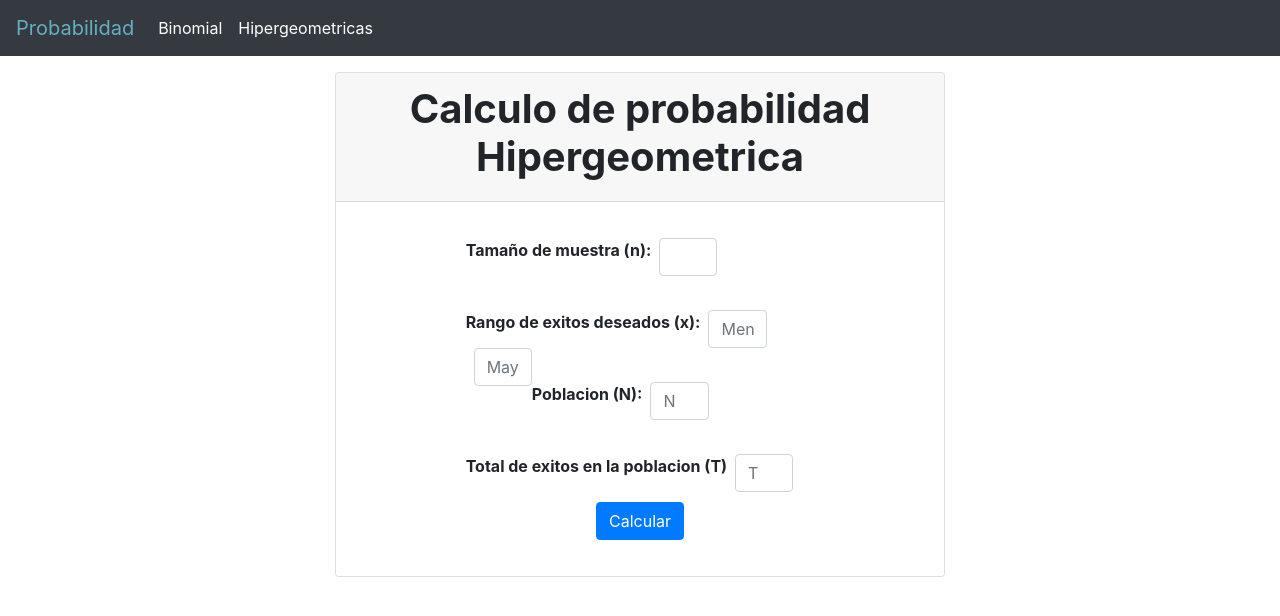
After one commit to ShadowNox96/problemasestadisticos, a Flask app: page /hiper in a window 1280 px wide. The commit adds this page. Shown: the top 616 px of the page. Run offline with Flask 2, Linux system fonts and the light colour scheme; some libraries are stand-ins or nearby versions.

Commit message:
Hipergeometricas Agregadas

```diff
--- a/app.py
+++ b/app.py
@@ -3,6 +3,7 @@
 from flask import Flask, render_template, redirect, url_for, request, flash, make_response
 from math import factorial,sqrt
 import numpy as np
+import funciones as fn
 #Se crea un objeto app de flask, es el objeto inicial con el cual se va a lanzar el framework
 app = Flask(__name__)
 #Siempre es necesario inicializar la sesion para que no existan erroes
@@ -18,6 +19,9 @@ def indexPage():
 def fnBinomial():
     return render_template("binomial.html")
 
+@app.route("/hiper")
+def fnHiper():
+    return render_template("hipergeometrica.html")
 
 @app.route("/calcularBinomial", methods = ['POST'])
 def calcularBinomial():
@@ -98,6 +102,24 @@ def calcularBinomial():
         flash('El valor menor o mayor de exitos deseados debe de ser menor al tamaño de la muestra ')
         return redirect(url_for('fnBinomial'))
 
+@app.route('/calculoHiper', methods = ['POST'])
+def calcularHiper():
+    if request.method == 'POST':
+        n = int(request.form['muestra'])
+        N = int(request.form['N'])
+        T = int(request.form['T'])
+        x1 = int(request.form['x1'])
+        x2 = int(request.form['x2'])
+
+        resultados,grafica,total= fn.probabilidadHiper(N,T,n,x1,x2)
+        media = fn.mediaHiper(n,N,T)
+        desv = fn.desvHiper(n, T, N)
+        print(resultados)
+        print(grafica)
+        print(media)
+        print(desv)
+        return render_template('resultadoHiper.html', data = resultados, grafica=grafica, media=media, desv=desv,total=total)
+
 
 @app.route('/cookie')
 def cookie(grafica):
--- /dev/null
+++ b/templates/hipergeometrica.html
@@ -0,0 +1,60 @@
+{% extends 'index.html' %}
+{% block title %}
+<title>Hipergeometrica</title>
+{% endblock %}
+
+{% block content %}
+<div class="container col-md-6 offset-md-3 ">
+    <div class="card mt-3">
+        <div class="card-header">
+            <h1 class="col-md text-center"><b>Calculo de probabilidad Hipergeometrica</b></h1>
+        </div>
+        <div class="card-body">
+
+            <form action="{{ url_for('calcularHiper')}}" method="POST">
+                <div class="form-group col-md-8 offset-md-2 mt-3">
+                    <label for="muestra" class="float-left"><b>Tamaño de muestra (n):</b></label>
+                    <input type="text" class="form-control ml-2 col-md-2 float-left" name="muestra" required>
+                </div>
+                <br>
+                <br>
+                <div class="form-group col-md-8 offset-md-2 mt-4">
+                    <label for="x1" class="float-left"><b>Rango de exitos deseados (x):</b></label>
+                    <input type="text" class="form-control ml-2 col-md-2 float-left" name="x1" placeholder="Menor" required>
+                    <input type="text" class="form-control ml-2 col-md-2 float-left" name="x2" placeholder="Mayor" required>
+
+                </div>
+                <br>
+                <br>
+                <div class="form-group col-md-8 offset-md-2 mt-4">
+                    <label for="N" class="float-left"><b>Poblacion (N):</b></label>
+                    <input type="text" class="form-control ml-2 col-md-2 float-left" name="N" placeholder="N">
+                </div>
+                <br><br>
+                <div class="form-group col-md-8 offset-md-2 mt-4">
+                    <label for="T" class="float-left"><strong>Total de exitos en la poblacion (T)</strong></label>
+                    <input type="text" class="form-control ml-2 col-md-2 float-left" placeholder="T" name="T">
+                </div>
+                <br>
+                <br>
+                <div class="form-group text-center">
+                    <button type="submit" class="btn btn-primary "> Calcular</button>
+                </div>
+            </form>
+            {% with mess=get_flashed_messages() %}
+            {% if mess %}
+            {% for m in mess %}
+            <div class="alert alert-danger alert-dismissible col-md">
+                <button class="close" type="button" data-dismiss="alert">&times;</button>
+                <strong>{{m}}</strong>
+
+            </div>
+            {% endfor %}
+            {% endif %}
+            {% endwith %}
+        </div>
+    </div>
+</div>
+
+
+{% endblock %}
--- a/templates/index.html
+++ b/templates/index.html
@@ -27,6 +27,11 @@
         <ul class="navbar-nav mr-auto">
           <li class="nav-item active">
             <a class="nav-link" href="/binomial">Binomial <span class="sr-only">(current)</span></a>
+
+          </li>
+          <li class="nav-item active">
+            <a class="nav-link" href="/hiper">Hipergeometricas <span class="sr-only">(current)</span></a>
+
           </li>
 
         </ul>
```
Also changed, not shown: funciones.py (added, +25 -0 lines), templates/resultadoHiper.html (added, +78 -0 lines).
